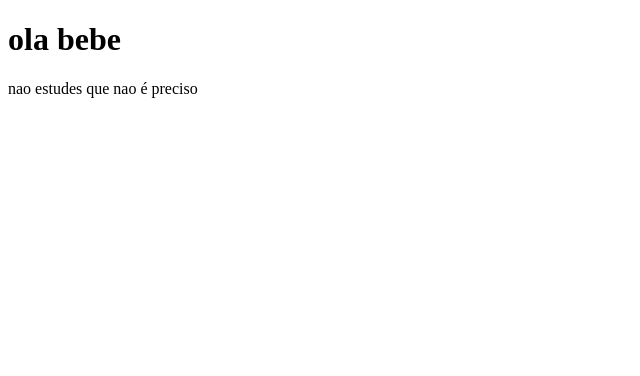
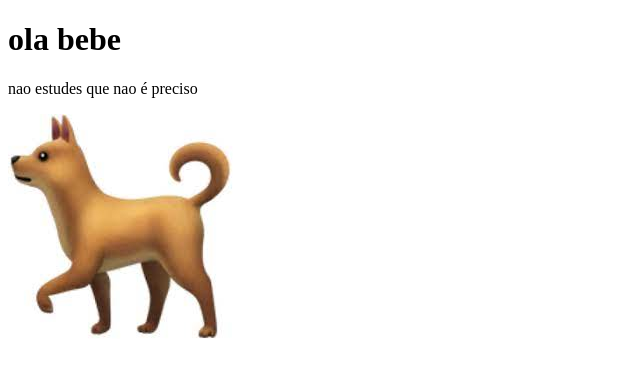
Before and after one commit to joaoslino/teste, a plain HTML site: page index.html in a window 1280 px wide. Shown: the whole page, without its empty margins (0-640 px from the left). Drawn offline with Linux system fonts and the light colour scheme.

Commit message:
Update index.html

```diff
--- a/index.html
+++ b/index.html
@@ -9,6 +9,6 @@
 <body>
     <h1>ola bebe</h1>
     <p>nao estudes que nao é preciso</p>
-    <img>
+    <img src="dogemoji.jpeg" alt=""dog emoji>
 </body>
 </html>
```
